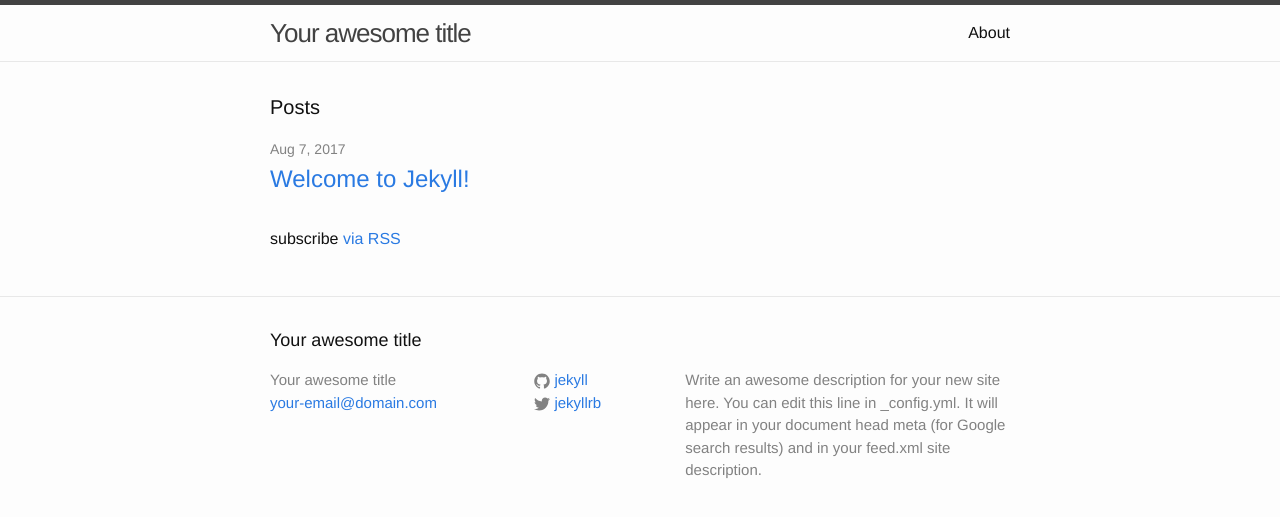
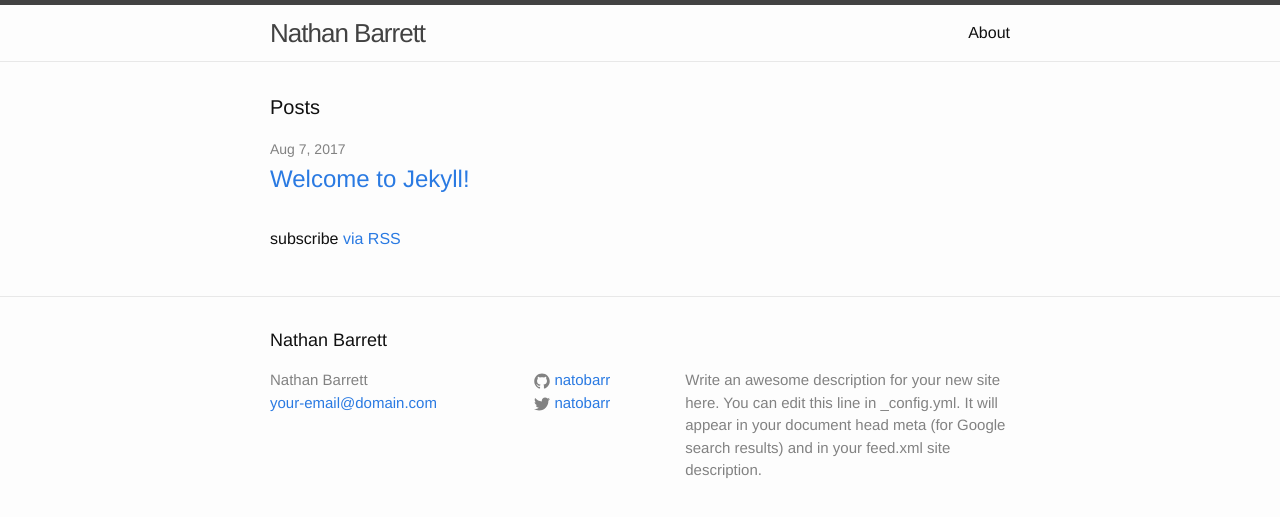
Before and after one commit to natobarr/.github.io, a Jekyll site: the page built from index.html, in a window 1280 px wide. Shown: the top 517 px of the page. Built offline with Jekyll 4.4.1, drawn with Linux system fonts in a browser that asks for light colours.

Commit message:
Update _config.yml

```diff
--- a/_config.yml
+++ b/_config.yml
@@ -6,16 +6,16 @@
 # 'jekyll serve'. If you change this file, please restart the server process.
 
 # Site settings
-title: Your awesome title
+title: Nathan Barrett
 email: your-email@domain.com
 description: > # this means to ignore newlines until "baseurl:"
   Write an awesome description for your new site here. You can edit this
   line in _config.yml. It will appear in your document head meta (for
   Google search results) and in your feed.xml site description.
 baseurl: "" # the subpath of your site, e.g. /blog
-url: "http://yourdomain.com" # the base hostname & protocol for your site
-twitter_username: jekyllrb
-github_username:  jekyll
+url: "http://nathanbarrett.org" # the base hostname & protocol for your site
+twitter_username: natobarr
+github_username:  natobarr
 
 # Build settings
 markdown: kramdown
```
